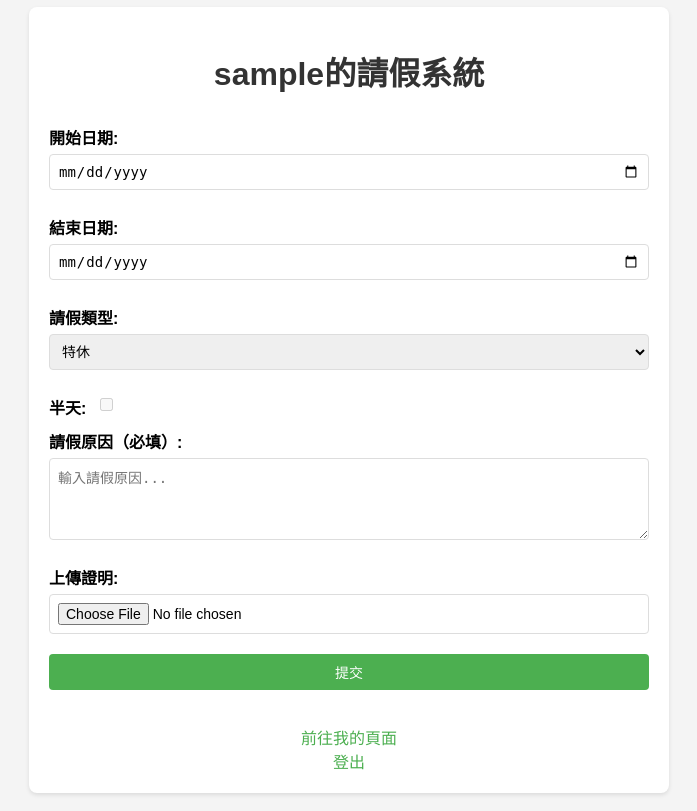
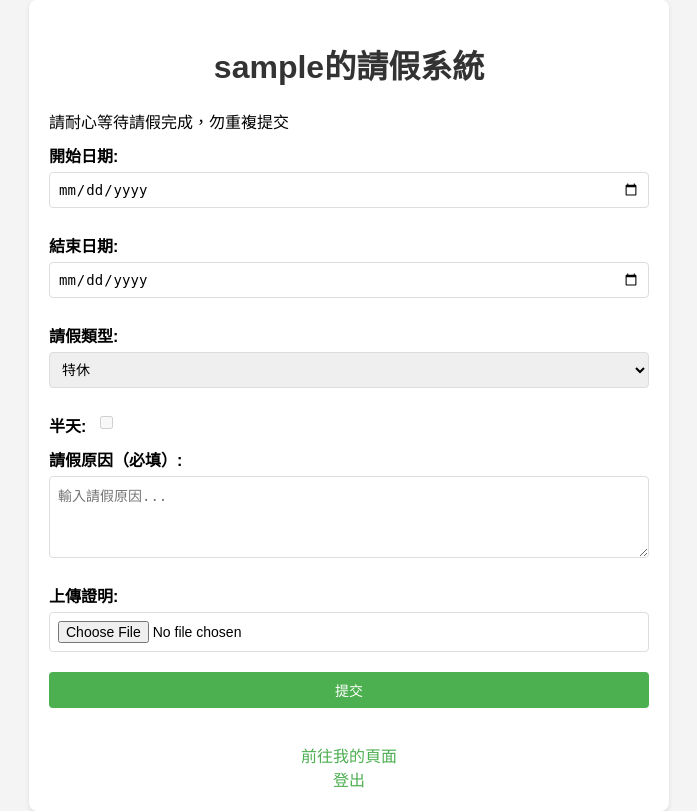
Before and after one commit to suba-d/leave-management-system, a Flask app: page /leave in a window 1280 px wide. Shown: the whole page, without its empty margins (291-988 px from the left). Run offline with Flask 3, Linux system fonts and the light colour scheme; the visitor is signed in with stand-in values (Sample User, id 1); some libraries are stand-ins or nearby versions.

Commit message:
新增請勿重複提交

```diff
--- a/templates/leave.html
+++ b/templates/leave.html
@@ -128,6 +128,7 @@
 <body>
     <div class="container">
         <h1>{{ username }}的請假系統</h1>
+        <body>請耐心等待請假完成，勿重複提交</body>
         <!-- 顯示錯誤或成功訊息 -->
         {% with messages = get_flashed_messages(with_categories=True) %}
         {% if messages %}
```
